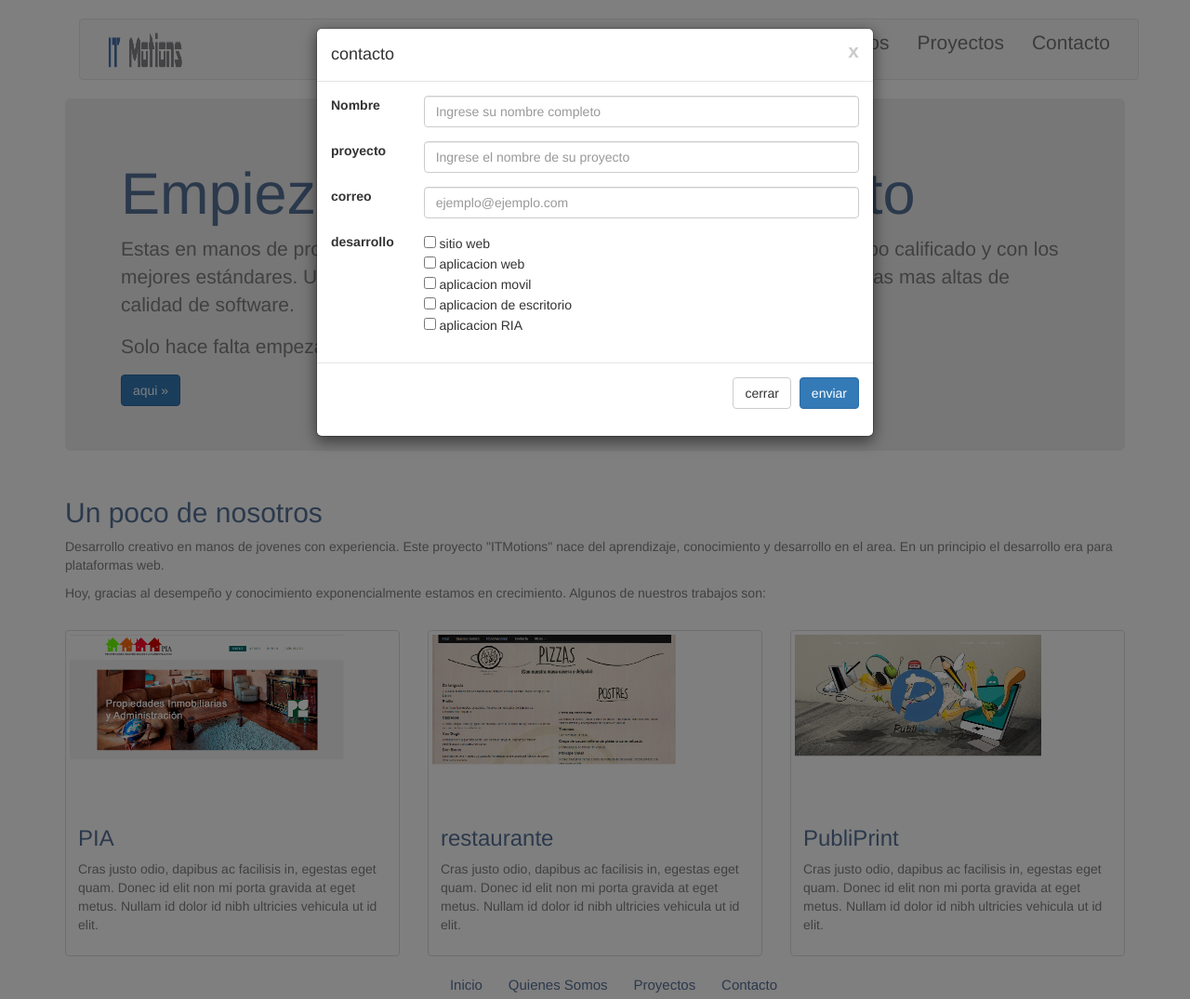
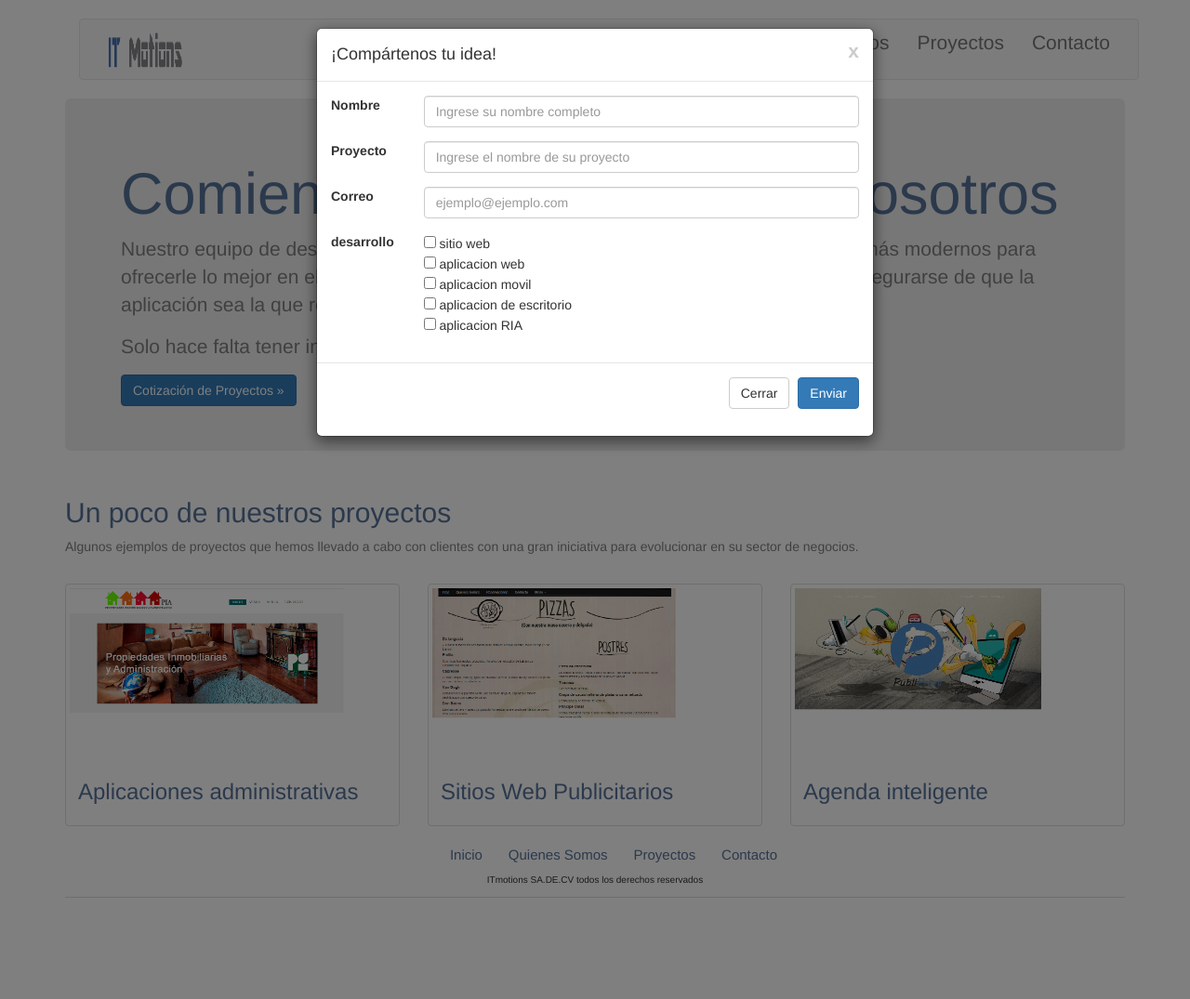
Before and after one commit to ITMotion/itmotions.net, a PHP site: page /proyectos.php in a window 1280 px wide, after a click on "Cotización de Proyectos »". Shown: the whole page at 93% size. Run offline with PHP 8.4, Linux system fonts and the light colour scheme.

Commit message:
Content & Form Validation
Modifiqué algunos contenidos y agregué la validación javascript para el
formulario de contacto.

```diff
--- a/proyectos.php
+++ b/proyectos.php
@@ -12,19 +12,18 @@
 		<div class="row">
 			<div class="col-md-12" id="contenido1">
 				<div class="jumbotron">
-					<h1>Empieza a planear tu proyecto</h1>
-					<p>
-						Estas en manos de profecionales, se llevará de la mano todo el desarrollo con un equipo calificado y con los mejores estándares. Usted puede estar seguro que su proyecto tendra las caracteristicas mas altas de calidad de software.
-					</p>
-					<p>Solo hace falta empezar a planear un futuro brillante... </p>
-					<a href="#ventana" class="btn btn-primary" data-toggle="modal">aqui »</a>
+					<h1>Comienza un proyecto con nosotros</h1>
+					<p>Nuestro equipo de desarrolladores y diseñadores están capacitados en los lenguajes más modernos para ofrecerle lo mejor en el mercado.
+						También contamos con un equipo de análisis para asegurarse de que la aplicación sea la que realmente necesita su empresa.</p>
+					<p>Solo hace falta tener iniciativa para tener un futuro brillante... </p>
+					<a href="#ventana" class="btn btn-primary" data-toggle="modal">Cotización de Proyectos »</a>
 					<div class="modal fade" id="ventana" role="dialog" aria-labelledby="myModalLabel" aria-hidden="true">
 						<div class="modal-dialog">
 							<div class="modal-content">
 								<form class="form-horizontal">
 								<div class="modal-header">
 									<button type="button" class="close" data-dismiss="modal" aria-hidden="true">x</button>
-									<h4 class="modal-title" id="myModalLabel">contacto</h4>
+									<h4 class="modal-title" id="myModalLabel">¡Compártenos tu idea!</h4>
 								</div>
 								<div class="modal-body">
 									<div class="form-group" id="nombre">
@@ -35,14 +34,14 @@
 									</div>
 
 									<div class="form-group" id="proyecto">
-										<label for="proyecto" class="col-lg-2 control-lable">proyecto</label>
+										<label for="proyecto" class="col-lg-2 control-lable">Proyecto</label>
 										<div class="col-lg-10">
 											<input type="text" name="proyecto" id="proyecto" class="form-control" placeholder="Ingrese el nombre de su proyecto" required="required"/>
 										</div>
 									</div>
 
 									<div class="form-group" id="correo">
-										<label for="correo" class="col-lg-2 control-lable">correo</label>
+										<label for="correo" class="col-lg-2 control-lable">Correo</label>
 										<div class="col-lg-10">
 											<input type="email" name="correo" id="correo" class="form-control" placeholder="ejemplo@ejemplo.com" required="required"/>
 										</div>
@@ -60,8 +59,8 @@
 									</div>
 								</div>
 								<div class="modal-footer">
-									<a class="btn btn-default" data-dismiss="modal">cerrar</a>
-									<button class="btn btn-primary" type="submit" >enviar</button>
+									<a class="btn btn-default" data-dismiss="modal">Cerrar</a>
+									<button class="btn btn-primary" type="submit">Enviar</button>
 								</div>
 							</div>
 						</div>
@@ -72,13 +71,8 @@
 
 		<div class="row">
 			<div class="col-md-12" id="contenido2">
-				<h2>Un poco de nosotros</h2>
-					<p>
-						Desarrollo creativo en manos de jovenes con experiencia. Este proyecto "ITMotions" nace del aprendizaje, conocimiento y desarrollo en el area. En un principio el desarrollo era para plataformas web.
-					</p>
-					<p>
-						Hoy, gracias al desempeño y conocimiento exponencialmente estamos en crecimiento. Algunos de nuestros trabajos son:
-					</p>
+				<h2>Un poco de nuestros proyectos</h2>
+					<p>Algunos ejemplos de proyectos que hemos llevado a cabo con clientes con una gran iniciativa para evolucionar en su sector de negocios.</p>
 			</div>
 		</div>
 
@@ -89,10 +83,7 @@
 					<div class="thumbnail">
 						<img src="imagenes/pia.png"/>
 						<div class="caption">
-							<h3>PIA</h3>
-							<p>
-								Cras justo odio, dapibus ac facilisis in, egestas eget quam. Donec id elit non mi porta gravida at eget metus. Nullam id dolor id nibh ultricies vehicula ut id elit.
-							</p>
+							<h3>Aplicaciones administrativas</h3>
 						</div>
 					</div>
 				</div>
@@ -100,10 +91,7 @@
 					<div class="thumbnail">
 						<img src="imagenes/pizza.png"/>
 						<div class="caption">
-							<h3>restaurante</h3>
-							<p>
-								Cras justo odio, dapibus ac facilisis in, egestas eget quam. Donec id elit non mi porta gravida at eget metus. Nullam id dolor id nibh ultricies vehicula ut id elit.
-							</p>
+							<h3>Sitios Web Publicitarios</h3>
 						</div>
 					</div>
 				</div>
@@ -111,10 +99,7 @@
 					<div class="thumbnail">
 						<img src="imagenes/publi.jpg" />
 						<div class="caption">
-							<h3>PubliPrint</h3>
-							<p>
-								Cras justo odio, dapibus ac facilisis in, egestas eget quam. Donec id elit non mi porta gravida at eget metus. Nullam id dolor id nibh ultricies vehicula ut id elit.
-							</p>
+							<h3>Agenda inteligente</h3>
 						</div>
 					</div>
 				</div>
```
Also changed, not shown: contacto.php (+27 -13 lines), js/validator.js (added, +16 -0 lines), quienessomos.php (+7 -5 lines).
